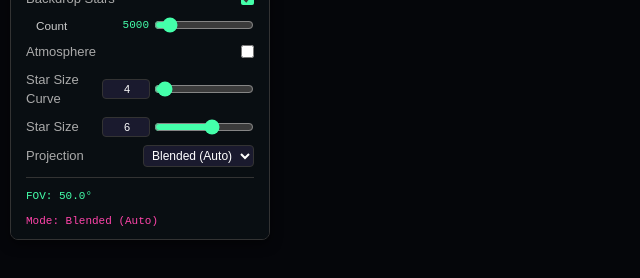
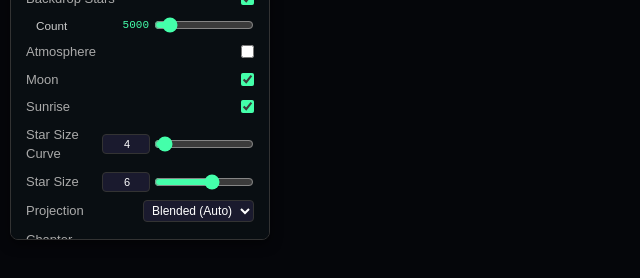
Before and after one commit to project-skymap/builder, a Next.js app: page / in a window 1280 px wide. Shown: the part 490-768 px from the top of the page, without its empty margins (0-640 px from the left). Built offline with nearby package versions, Linux system fonts and the light colour scheme.

Commit message:
[SKY-28] hunt and reveal

```diff
--- a/app/page.tsx
+++ b/app/page.tsx
@@ -63,7 +63,12 @@ export default function Page() {
   const [starSizeExponent, setStarSizeExponent] = useState(4.0);
   const [starSizeScale, setStarSizeScale] = useState(6.0);
   const [showAtmosphere, setShowAtmosphere] = useState(false);
+  const [showMoon, setShowMoon] = useState(true);
+  const [showSunrise, setShowSunrise] = useState(true);
   const [projection, setProjection] = useState<"perspective" | "stereographic" | "blended">("blended");
+  const [chapterLabelMaxFov, setChapterLabelMaxFov] = useState(40);
+  const [labelOverlapPx, setLabelOverlapPx] = useState(12);
+  const [labelReappearDelayMs, setLabelReappearDelayMs] = useState(60);
   const [constellationConfig, setConstellationConfig] = useState<any>(null);
   const [revealOrderEnabled, setRevealOrderEnabled] = useState(true);
   const [selectedGuess, setSelectedGuess] = useState<SceneNode | null>(null);
@@ -161,6 +166,14 @@ export default function Page() {
       showDivisionLabels,
       showChapterLabels,
       showGroupLabels,
+      labelBehavior: {
+        overlapPaddingPx: 2,
+        reappearDelayMs: labelReappearDelayMs,
+        classes: {
+          chapter: { maxFov: chapterLabelMaxFov, maxOverlapPx: labelOverlapPx },
+          group: { maxFov: chapterLabelMaxFov + 6, maxOverlapPx: labelOverlapPx }
+        }
+      },
       showConstellationLines: showLines,
       showDivisionBoundaries: showBoundaries,
       showConstellationArt,
@@ -170,6 +183,9 @@ export default function Page() {
       starSizeExponent,
       starSizeScale,
       showAtmosphere,
+      showMoon,
+      showSunrise,
+      sunriseTextureUrl: '/star-sunrise.png',
       projection,
       constellations: constellationConfig,
       fitProjection: true,
@@ -192,7 +208,7 @@ export default function Page() {
         animate: true
       }
     }),
-    [focusNodeId, arrangement, isEditable, showBookLabels, showDivisionLabels, showChapterLabels, showGroupLabels, showLines, showBoundaries, showConstellationArt, constellationBaseOpacity, showBackdropStars, backdropStarsCount, starSizeExponent, starSizeScale, constellationConfig, initialLon, projection]
+    [focusNodeId, arrangement, isEditable, showBookLabels, showDivisionLabels, showChapterLabels, showGroupLabels, showLines, showBoundaries, showConstellationArt, constellationBaseOpacity, showBackdropStars, backdropStarsCount, starSizeExponent, starSizeScale, constellationConfig, initialLon, projection, chapterLabelMaxFov, labelOverlapPx, labelReappearDelayMs, showMoon, showSunrise]
   );
 
   const handleSelect = useCallback((node: SceneNode) => {
@@ -443,6 +459,8 @@ export default function Page() {
             </div>
         )}
         <div className="control-group"><label><span>Atmosphere</span><input type="checkbox" checked={showAtmosphere} onChange={e => setShowAtmosphere(e.target.checked)} /></label></div>
+        <div className="control-group"><label><span>Moon</span><input type="checkbox" checked={showMoon} onChange={e => setShowMoon(e.target.checked)} /></label></div>
+        <div className="control-group"><label><span>Sunrise</span><input type="checkbox" checked={showSunrise} onChange={e => setShowSunrise(e.target.checked)} /></label></div>
         <div className="control-group">
             <label style={{ justifyContent: 'space-between', width: '100%' }}>
                 <span>Star Size Curve</span>
@@ -484,6 +502,66 @@ export default function Page() {
             </label>
         </div>
         <div className="control-group"><label><span>Projection</span><select value={projection} onChange={e => setProjection(e.target.value as any)} style={{ background: '#1a1a2e', color: '#fff', border: '1px solid #333', borderRadius: 4, padding: '2px 4px', fontSize: 12 }}><option value="blended">Blended (Auto)</option><option value="perspective">Perspective</option><option value="stereographic">Stereographic</option></select></label></div>
+        <div className="control-group">
+            <label style={{ justifyContent: 'space-between', width: '100%' }}>
+                <span>Chapter Label Max FOV</span>
+                <div style={{ display: 'flex', alignItems: 'center', gap: 4 }}>
+                    <input
+                        type="number"
+                        min="5" max="120" step="1"
+                        value={chapterLabelMaxFov}
+                        onChange={e => setChapterLabelMaxFov(Number(e.target.value))}
+                        style={{ width: 48, background: '#1a1a2e', color: '#fff', border: '1px solid #333', borderRadius: 4, padding: '1px 4px', fontSize: 11, textAlign: 'right' }}
+                    />
+                    <input
+                        type="range"
+                        min="5" max="120" step="1"
+                        value={chapterLabelMaxFov}
+                        onChange={e => setChapterLabelMaxFov(Number(e.target.value))}
+                    />
+                </div>
+            </label>
+        </div>
+        <div className="control-group">
+            <label style={{ justifyContent: 'space-between', width: '100%' }}>
+                <span>Label Overlap (px)</span>
+                <div style={{ display: 'flex', alignItems: 'center', gap: 4 }}>
+                    <input
+                        type="number"
+                        min="0" max="40" step="1"
+                        value={labelOverlapPx}
+                        onChange={e => setLabelOverlapPx(Number(e.target.value))}
+                        style={{ width: 48, background: '#1a1a2e', color: '#fff', border: '1px solid #333', borderRadius: 4, padding: '1px 4px', fontSize: 11, textAlign: 'right' }}
+                    />
+                    <input
+                        type="range"
+                        min="0" max="40" step="1"
+                        value={labelOverlapPx}
+                        onChange={e => setLabelOverlapPx(Number(e.target.value))}
+                    />
+                </div>
+            </label>
+        </div>
+        <div className="control-group">
+            <label style={{ justifyContent: 'space-between', width: '100%' }}>
+                <span>Label Reappear Delay (ms)</span>
+                <div style={{ display: 'flex', alignItems: 'center', gap: 4 }}>
+                    <input
+                        type="number"
+                        min="0" max="1000" step="10"
+                        value={labelReappearDelayMs}
+                        onChange={e => setLabelReappearDelayMs(Number(e.target.value))}
+                        style={{ width: 56, background: '#1a1a2e', color: '#fff', border: '1px solid #333', borderRadius: 4, padding: '1px 4px', fontSize: 11, textAlign: 'right' }}
+                    />
+                    <input
+                        type="range"
+                        min="0" max="1000" step="10"
+                        value={labelReappearDelayMs}
+                        onChange={e => setLabelReappearDelayMs(Number(e.target.value))}
+                    />
+                </div>
+            </label>
+        </div>
 
         <div className="divider"></div>
 
```
